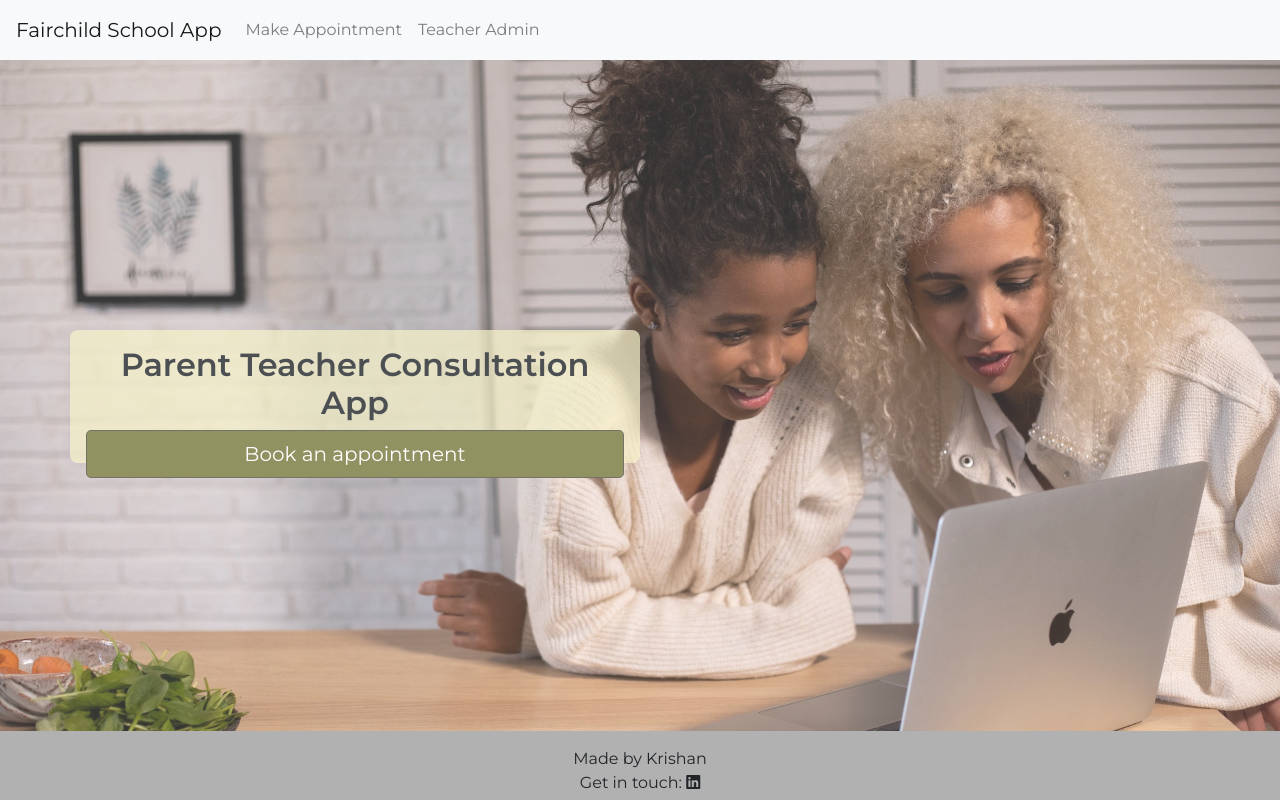
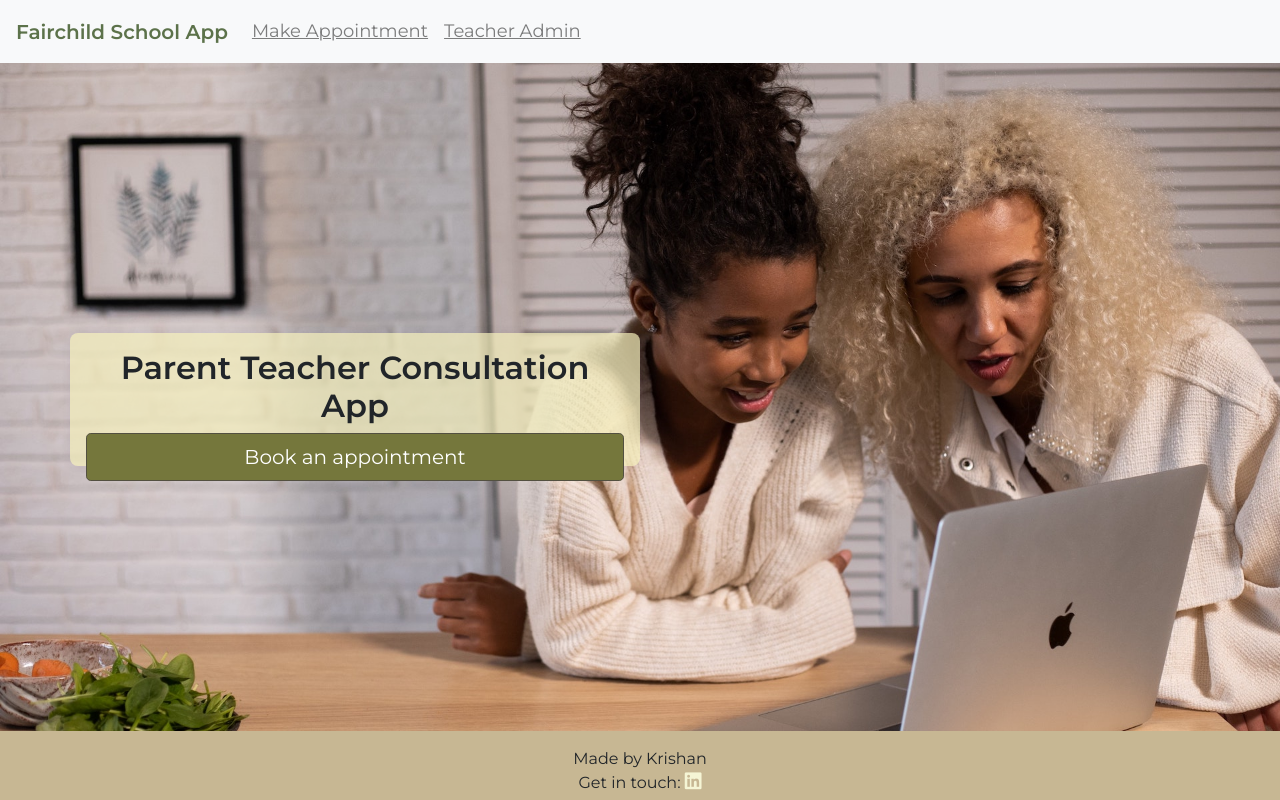
Before and after one commit to kslg/appointment-app, a Django app: page / in a window 1280 px wide. Run offline with Django 3.2, Linux system fonts and the light colour scheme.

Commit message:
Update styles for the Nav, Header, Footer and Homepage image

```diff
--- a/static/css/styles.css
+++ b/static/css/styles.css
@@ -67,7 +67,7 @@ body{
   width: 100%;
   height: 69px;
   line-height: 24px;
-  background-color: rgb(177, 177, 177);
+  background-color: #c7b793;
 }
 
 body, html {
@@ -79,9 +79,11 @@ body, html {
   background-position: center;
   background-repeat: no-repeat;
   background-size: cover;
-  opacity: 0.8;
+}
 
-
+.fab {
+  color: #f5f5d5;
+  font-size: larger;
 }
 
 /*############
@@ -177,9 +179,9 @@ textarea {
   width: 16em;
 }
 
-/*############
+/*########################
   MANAGE.APPOINTMENT.HTML
-##############*/
+###########################*/
 
 .card-margin {
   margin-bottom: 1.875rem;
@@ -516,6 +518,34 @@ text-transform: uppercase;
   box-shadow: none
 }
 
+/*###########
+NAVIGATION
+############*/
+
+.nav-link:hover {
+  text-decoration: underline;
+  font-weight: 400;
+  color: #a3b68a;
+  font-size: large;
+}
+
+.nav-link{
+  text-decoration: underline;
+  font-weight: 400;
+  color: #354a2f;
+  font-size: large;
+}
+
+.navbar-toggler {
+  color: rgba(0,0,0,.5);
+  border-color: rgba(0,0,0,.1);
+  background-color:#c7b793
+}
+
+.navbar {
+  background-color: #f5f5d5;
+}
+
 .header .navbar {
   background:transparent;
   padding-top:.75rem;
@@ -529,6 +559,16 @@ text-transform: uppercase;
 .header .navbar .navbar-brand {
   font-weight:bold;
   color:inherit;
+}
+
+.navbar-light .navbar-brand {
+  color:#5c724a;
+  font-weight: 600;
+}
+
+.navbar-light .navbar-brand:hover {
+  color:#a3b68a;
+  font-weight: 600;
 }
 
 .header .navbar .navbar-brand:hover {
```
